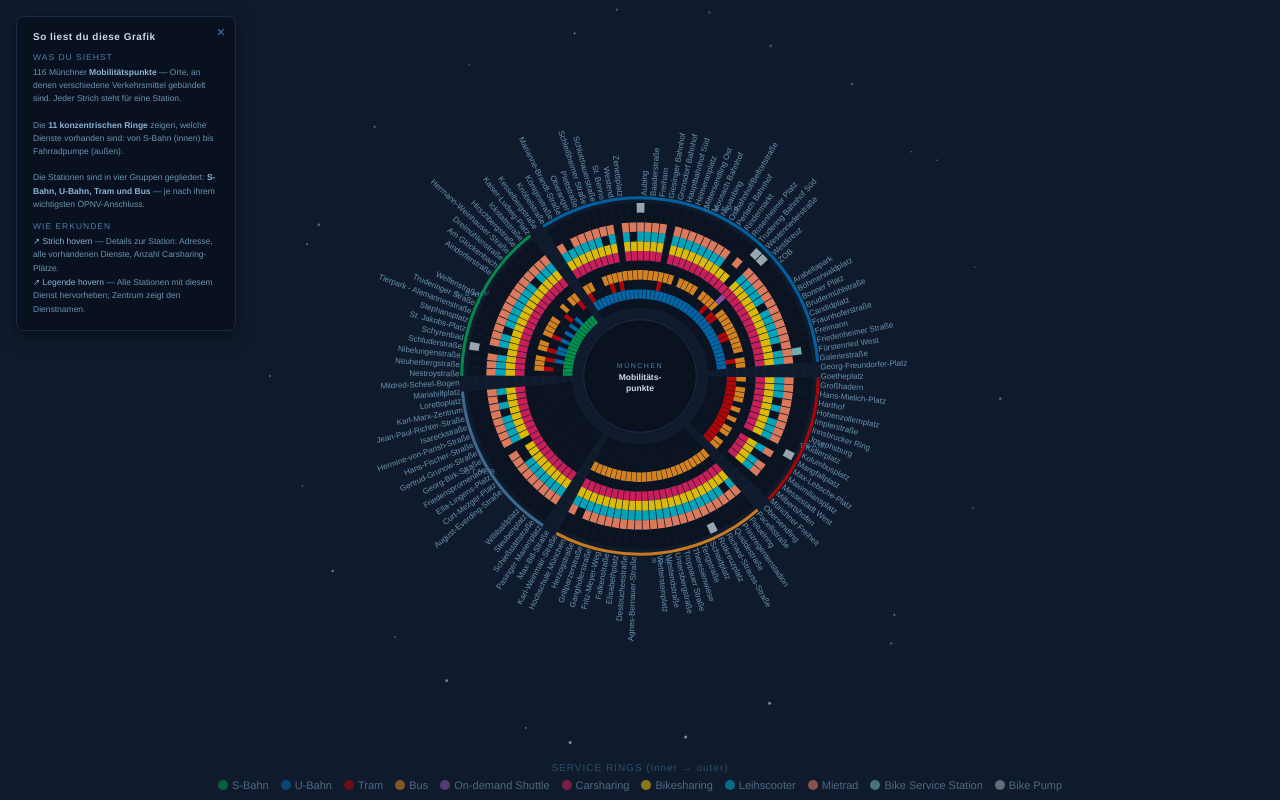
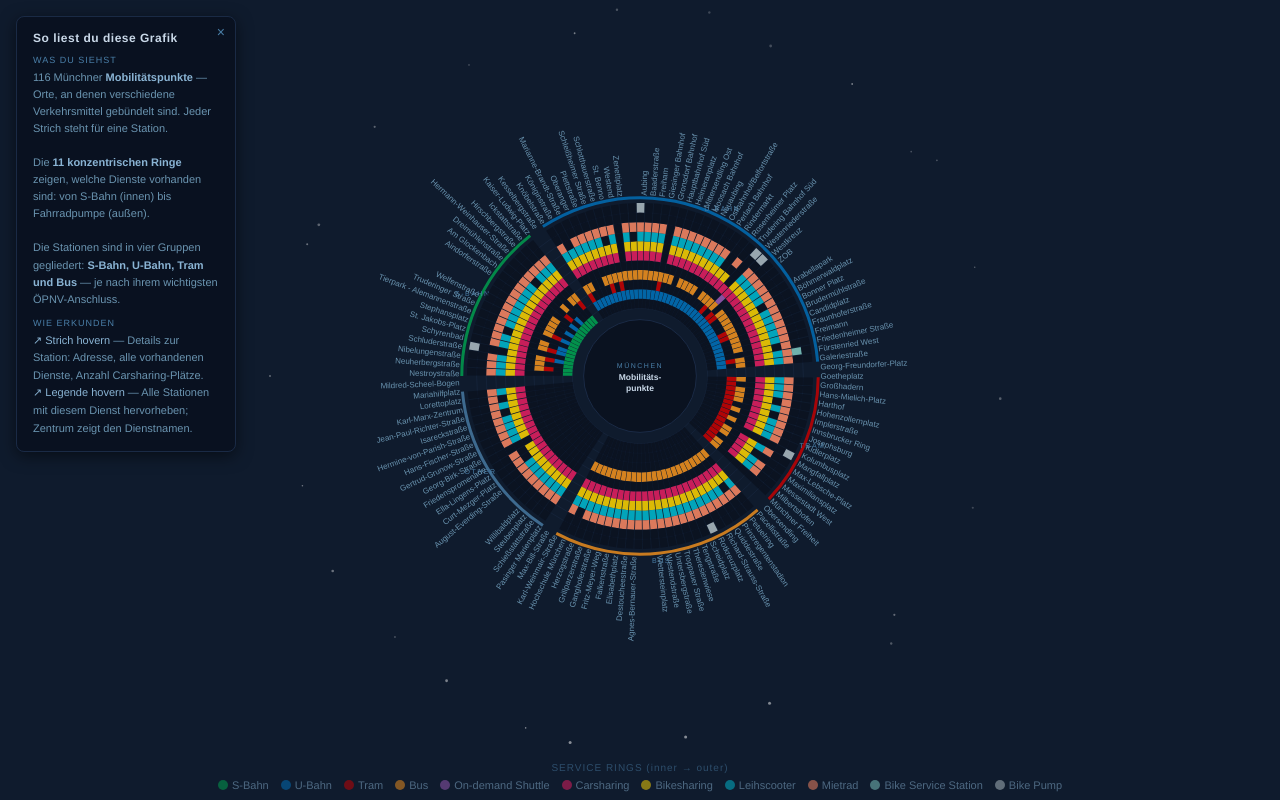
Before and after one commit to hihuydo/mobilitaetspunkte-viz, a React (Vite) app: page / in a window 1280 px wide. Built offline with nearby package versions, Linux system fonts and the light colour scheme.

Commit message:
feat: increase info panel font sizes, add re-open button

```diff
--- a/src/App.tsx
+++ b/src/App.tsx
@@ -41,6 +41,7 @@ export default function App() {
   const handleRingLeave = useCallback(() => setHoveredRingIndex(null), [])
   const handleStationLeave = useCallback(() => setHoveredStationIndex(null), [])
   const handleInfoPanelClose = useCallback(() => setInfoPanelVisible(false), [])
+  const handleInfoPanelOpen = useCallback(() => setInfoPanelVisible(true), [])
 
   // Find hovered station geometry for tooltip
   const hoveredStation: StationGeometry | null =
@@ -95,8 +96,32 @@ export default function App() {
             Lade Daten…
           </div>
         )}
-        {infoPanelVisible && (
+        {infoPanelVisible ? (
           <InfoPanel onClose={handleInfoPanelClose} />
+        ) : (
+          <button
+            onClick={handleInfoPanelOpen}
+            title="Legende anzeigen"
+            style={{
+              position: 'absolute',
+              top: 16,
+              left: 16,
+              width: 28,
+              height: 28,
+              background: 'rgba(10, 18, 32, 0.94)',
+              border: '1px solid #1a2a45',
+              borderRadius: '50%',
+              color: '#4a7fa8',
+              fontSize: 13,
+              cursor: 'pointer',
+              display: 'flex',
+              alignItems: 'center',
+              justifyContent: 'center',
+              zIndex: 10,
+            }}
+          >
+            ℹ
+          </button>
         )}
       </div>
 
--- a/src/components/InfoPanel.tsx
+++ b/src/components/InfoPanel.tsx
@@ -44,7 +44,7 @@ export function InfoPanel({ onClose }: InfoPanelProps) {
       {/* Title */}
       <div
         style={{
-          fontSize: 10,
+          fontSize: 12,
           fontWeight: 600,
           color: '#c9d8e8',
           letterSpacing: '0.5px',
@@ -58,7 +58,7 @@ export function InfoPanel({ onClose }: InfoPanelProps) {
       {/* Section 1: Was du siehst */}
       <div
         style={{
-          fontSize: 8.5,
+          fontSize: 9,
           color: '#4a7fa8',
           letterSpacing: '1px',
           textTransform: 'uppercase',
@@ -69,7 +69,7 @@ export function InfoPanel({ onClose }: InfoPanelProps) {
       </div>
       <div
         style={{
-          fontSize: 8.5,
+          fontSize: 11,
           color: '#6a94b0',
           lineHeight: 1.55,
           marginBottom: 10,
@@ -94,7 +94,7 @@ export function InfoPanel({ onClose }: InfoPanelProps) {
       {/* Section 2: Wie erkunden */}
       <div
         style={{
-          fontSize: 8.5,
+          fontSize: 9,
           color: '#4a7fa8',
           letterSpacing: '1px',
           textTransform: 'uppercase',
@@ -103,7 +103,7 @@ export function InfoPanel({ onClose }: InfoPanelProps) {
       >
         Wie erkunden
       </div>
-      <div style={{ fontSize: 8.5, color: '#6a94b0', lineHeight: 1.6 }}>
+      <div style={{ fontSize: 11, color: '#6a94b0', lineHeight: 1.6 }}>
         <span style={{ color: '#8ab4d4' }}>↗ Strich hovern</span> — Details zur Station:
         Adresse, alle vorhandenen Dienste, Anzahl Carsharing-Plätze.
         <br />
```
